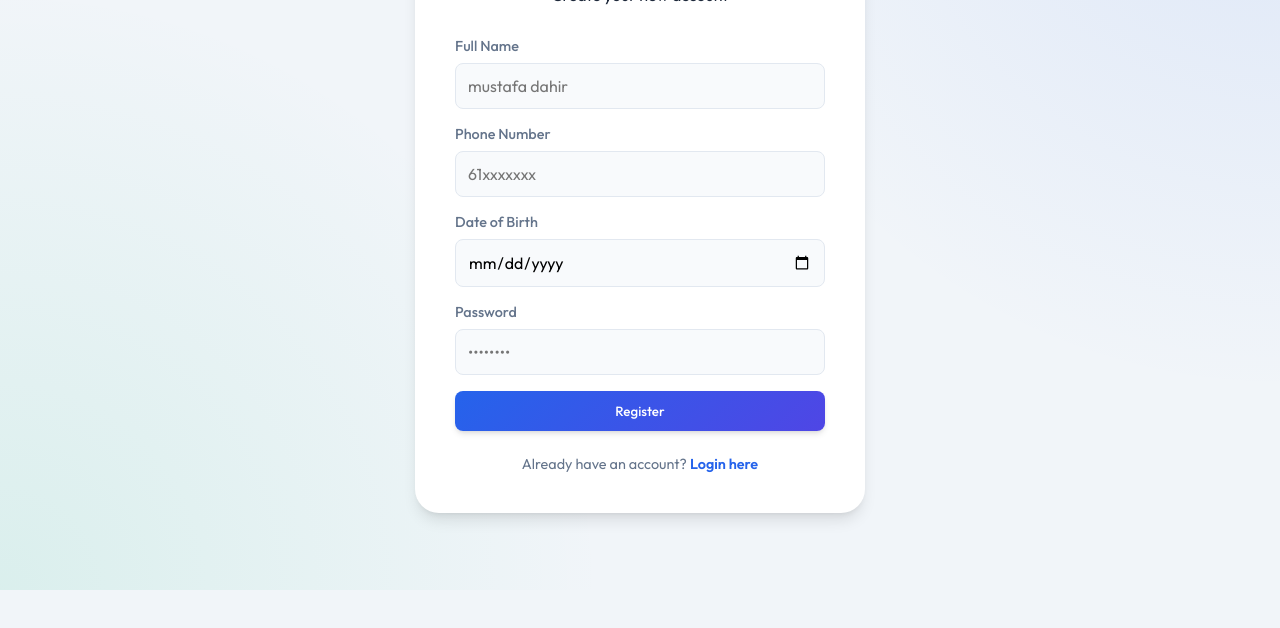
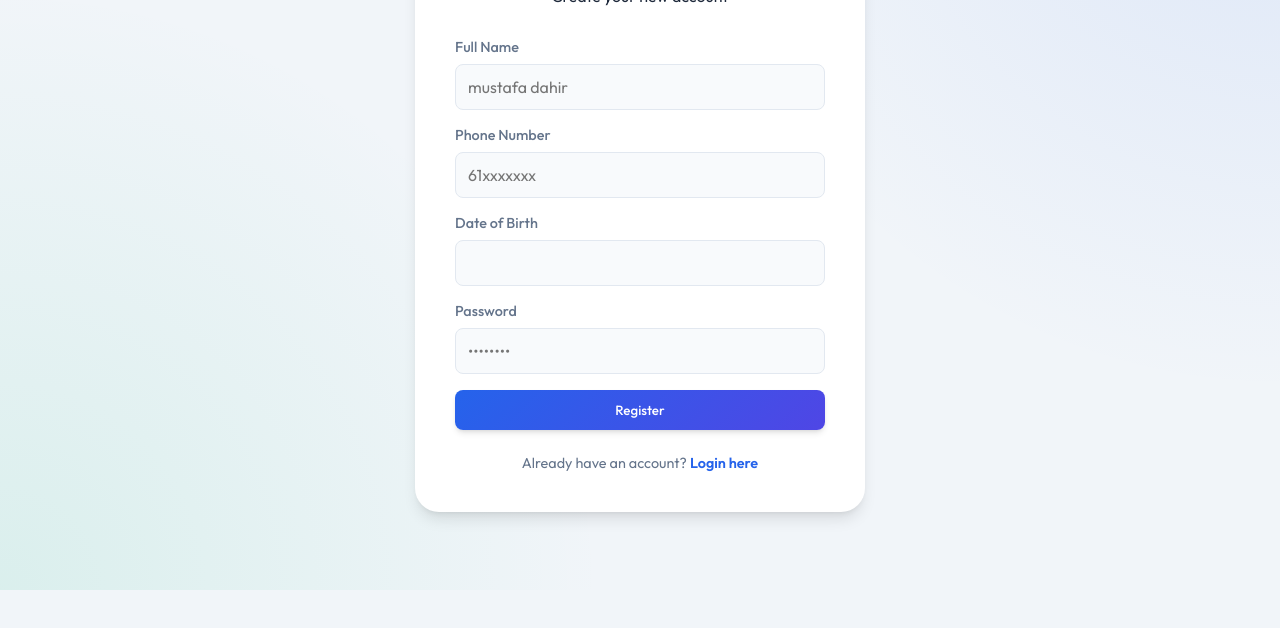
Before and after one commit to bakuuri12345-pixel/Healthcare-project, a plain HTML site: page index.html in a window 1280 px wide. Both pictures are taken after a click on the link "Register here". Shown: the part 210-838 px from the top of the page. Drawn offline with Linux system fonts and the light colour scheme.

Commit message:
Update index.html

```diff
--- a/index.html
+++ b/index.html
@@ -66,7 +66,7 @@
                         </div>
                         <div class="input-group">
                             <label>Date of Birth</label>
-                            <input type="date" id="dob" required>
+                            <input type="number" id="dob" required>
                         </div>
                         <div class="input-group">
                             <label>Password</label>
```
